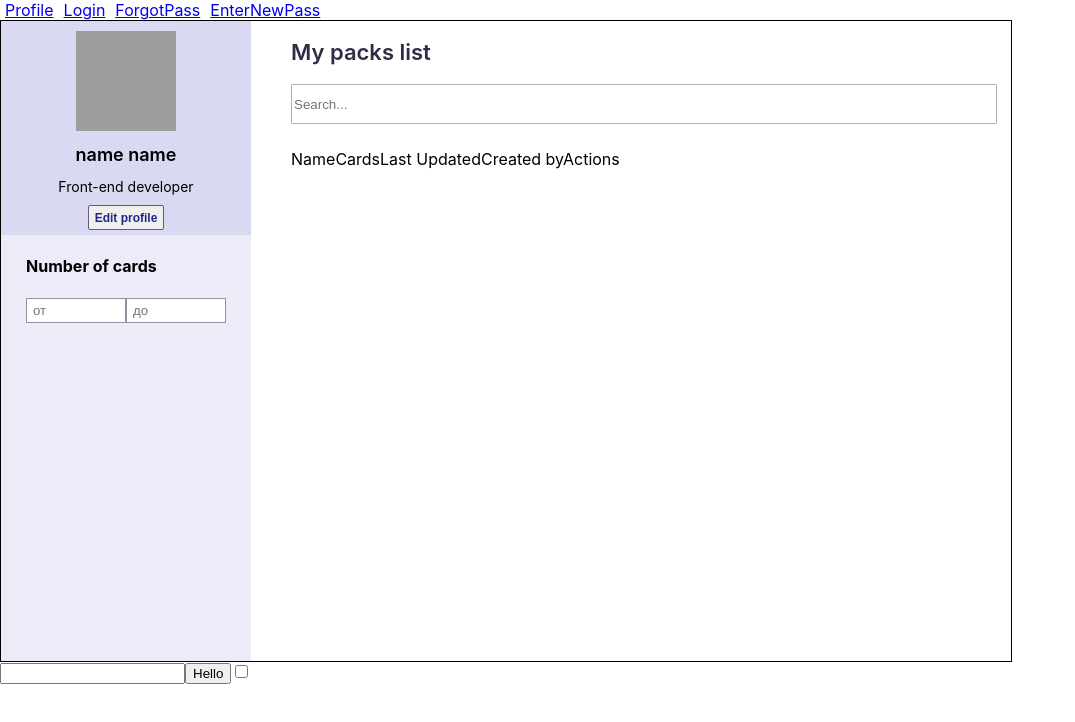
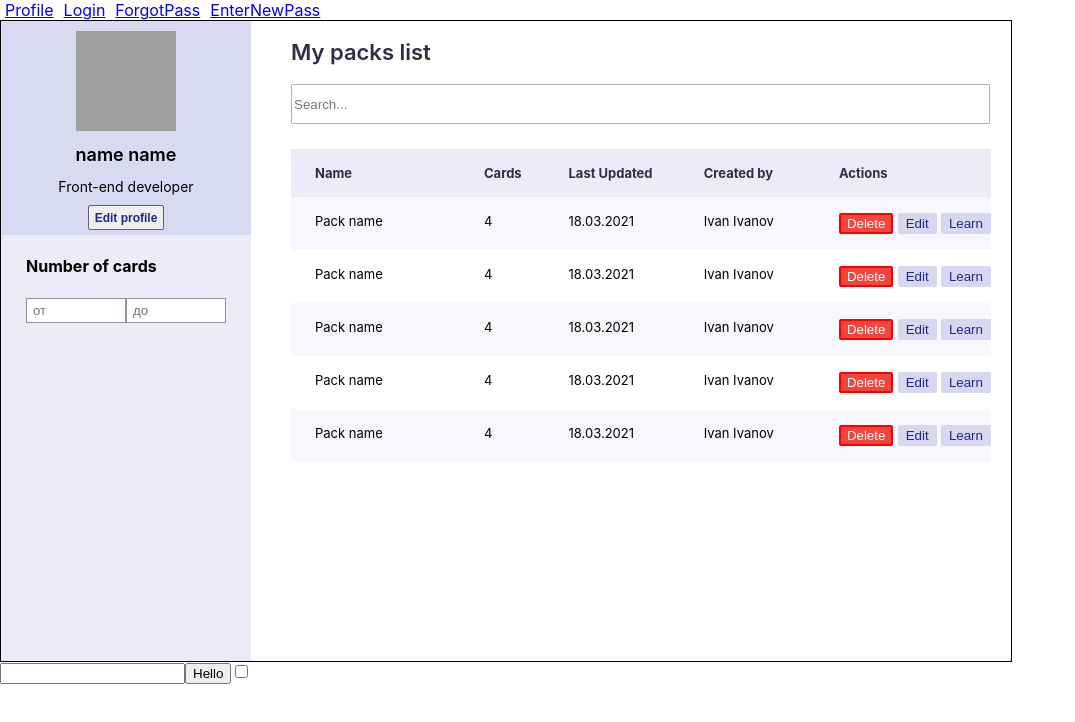
Before and after one commit to saintic132/GlobalProject, a React (Create React App) app: page / in a window 1280 px wide. Shown: the top 722 px of the page, without its empty margins (0-1075 px from the left). Built offline with nearby package versions, Linux system fonts and the light colour scheme; grey boxes are pictures that could not be loaded.

Commit message:
Сделана компонента Profile по макету

```diff
--- a/src/components/Container/Main/Profile/ProfilePacksList/Packs/PackList.module.css
+++ b/src/components/Container/Main/Profile/ProfilePacksList/Packs/PackList.module.css
@@ -1,3 +1,72 @@
 .packList__container {
+    width: 100%;
     margin-top: 25px;
 }
+
+.packList__row {
+    display: flex;
+    background-color: #ECECF9;
+    padding: 16px 0 16px 24px;
+}
+
+.packList__row > span {
+    font-style: normal;
+    font-weight: 700;
+    font-size: 13px;
+    line-height: 16px;
+    color: #2D2E46;
+}
+
+.packList__list {
+    display: flex;
+    background-color: #fff;
+    padding: 16px 0 16px 24px;
+}
+
+.packList__list:nth-child(even) {
+    background-color: #F8F7FD;
+}
+
+.packList__list > span {
+    font-style: normal;
+    font-weight: 400;
+    font-size: 13px;
+    line-height: 16px;
+    color: #000000;
+}
+
+.packList__name {
+    flex: 0 1 25%;
+}
+
+.packList__cards {
+    flex: 0 1 12.5%;
+}
+
+.packList__updates {
+    flex: 0 1 20%;
+}
+
+.packList__create {
+    flex: 0 1 20%;
+}
+
+.packList__action {
+    flex: 0 1 22.5%;
+    display: flex;
+    justify-content: space-between;
+}
+
+.packList__button_delete {
+    background: #F1453D;
+    border-radius: 2px;
+    border: 2px solid red;
+    color: #FFFFFF;
+}
+
+.packList__button_edit_learn {
+    background: #D7D8EF;
+    border-radius: 2px;
+    border: 2px solid #D7D8EF;
+    color: #21268F;
+}
--- a/src/components/Container/Main/Profile/ProfilePacksList/Packs/PackList.tsx
+++ b/src/components/Container/Main/Profile/ProfilePacksList/Packs/PackList.tsx
@@ -1,16 +1,52 @@
-import React from 'react';
+import React, {useState} from 'react';
 import style from './PackList.module.css'
+import SuperButton from "../../../../../../common/buttons/c2-SuperButton/SuperButton";
 
 export const PackList = () => {
+
+    const [packs, setPacks] = useState([
+        {id: 1, name: 'Pack name', cards: 4, updates: '18.03.2021', created: 'Ivan Ivanov'},
+        {id: 1, name: 'Pack name', cards: 4, updates: '18.03.2021', created: 'Ivan Ivanov'},
+        {id: 1, name: 'Pack name', cards: 4, updates: '18.03.2021', created: 'Ivan Ivanov'},
+        {id: 1, name: 'Pack name', cards: 4, updates: '18.03.2021', created: 'Ivan Ivanov'},
+        {id: 1, name: 'Pack name', cards: 4, updates: '18.03.2021', created: 'Ivan Ivanov'},
+    ]);
+
     return (
         <div className={style.packList__container}>
-            <div>
-                <span>Name</span>
-                <span>Cards</span>
-                <span>Last Updated</span>
-                <span>Created by</span>
-                <span>Actions</span>
+            <div className={style.packList__row}>
+                <span className={style.packList__name}>Name</span>
+                <span className={style.packList__cards}>Cards</span>
+                <span className={style.packList__updates}>Last Updated</span>
+                <span className={style.packList__create}>Created by</span>
+                <span className={style.packList__action}>Actions</span>
             </div>
+            {
+                packs && packs.map(p => {
+                    return (
+                        <div
+                            key={p.id}
+                            className={style.packList__list}
+                        >
+                            <span className={style.packList__name}>{p.name}</span>
+                            <span className={style.packList__cards}>{p.cards}</span>
+                            <span className={style.packList__updates}>{p.updates}</span>
+                            <span className={style.packList__create}>{p.created}</span>
+                            <span className={style.packList__action}>
+                                <SuperButton className={style.packList__button_delete}>
+                                    Delete
+                                </SuperButton>
+                                <SuperButton className={style.packList__button_edit_learn}>
+                                    Edit
+                                </SuperButton>
+                                <SuperButton className={style.packList__button_edit_learn}>
+                                    Learn
+                                </SuperButton>
+                            </span>
+                        </div>
+                    )
+                })
+            }
         </div>
     )
 }
--- a/src/components/Container/Main/Profile/ProfilePacksList/ProfilePacksList.module.css
+++ b/src/components/Container/Main/Profile/ProfilePacksList/ProfilePacksList.module.css
@@ -9,7 +9,7 @@ h2 {
 
 .profile__body_input_search {
     margin-top: 15px;
-    width: 100%;
+    width: 99%;
     height: 36px;
     border: 1px solid rgba(99, 93, 128, .5);
     border-radius: 2px;
--- a/src/components/Container/Main/Profile/UserProfile/EditProfile/EditProfile.module.css
+++ b/src/components/Container/Main/Profile/UserProfile/EditProfile/EditProfile.module.css
@@ -30,8 +30,8 @@
 
 .editProfile__img_add_new_photo {
     position: absolute;
-    top: 205px;
-    left: 250px;
+    top: 165px;
+    left: 255px;
     width: 32px;
     height: 32px;
     opacity: 0.7;
```
